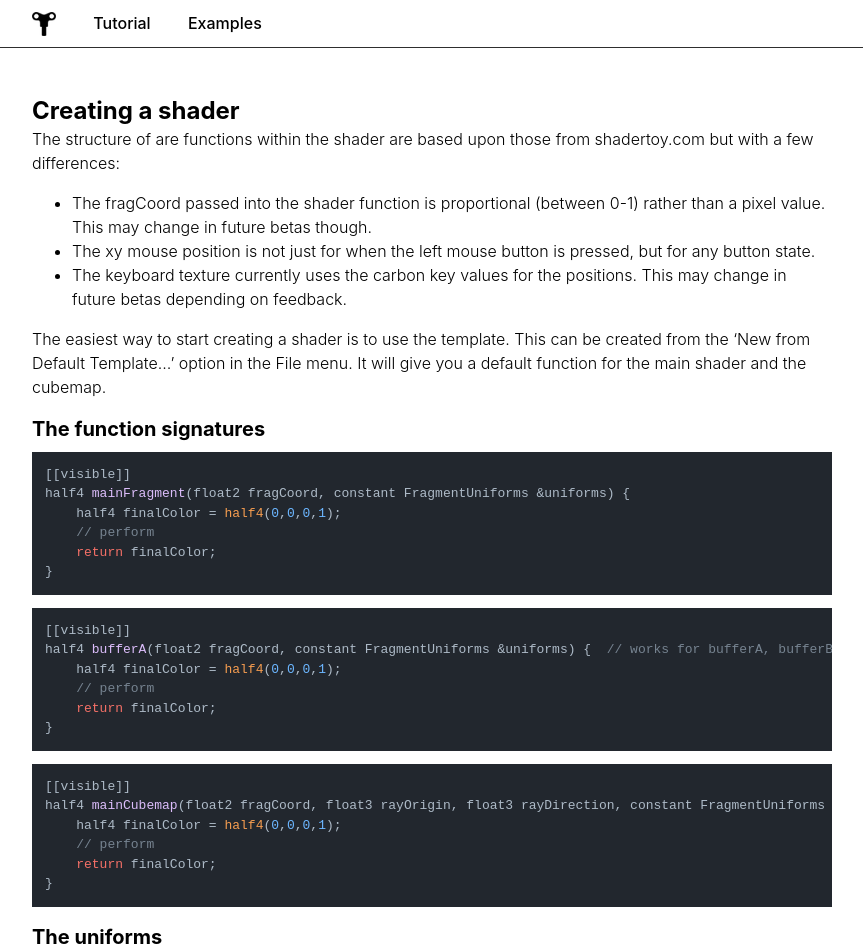
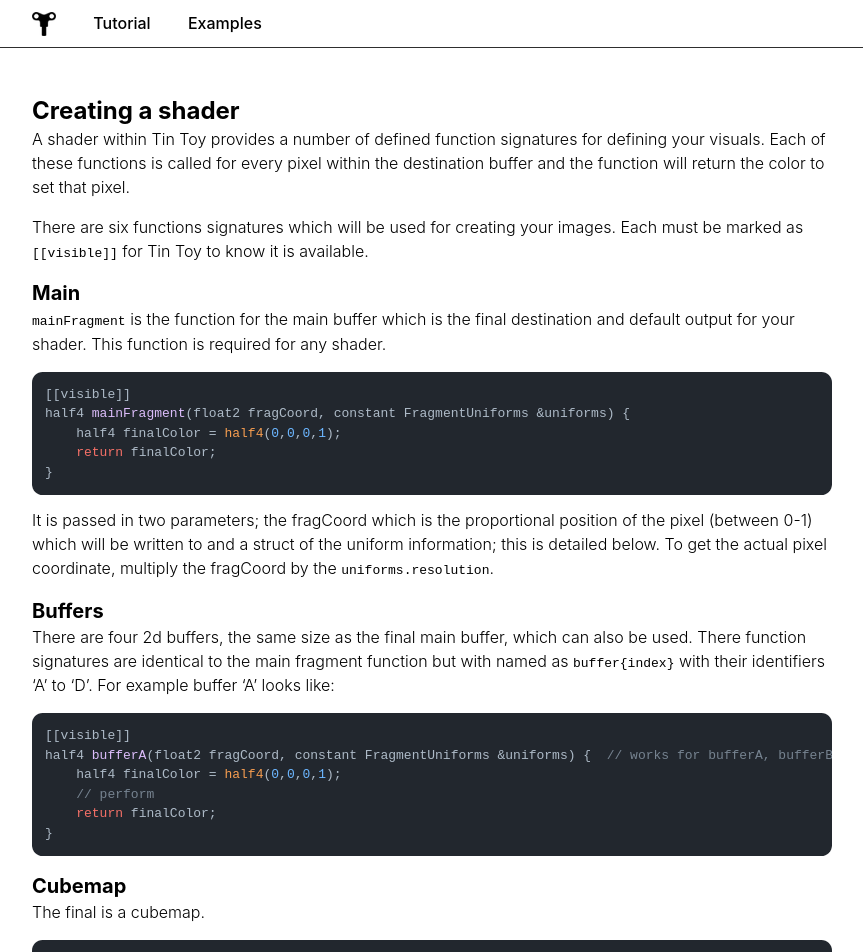
Before and after one commit to aderussell/Tin-Toy-Site, a Jekyll site: the page built from support.md, in a window 1280 px wide. Shown: the top 952 px of the page, without its empty margins (208-1071 px from the left). Built offline with Jekyll 4.4.1, drawn with Linux system fonts in a browser that asks for light colours; nearby versions of some CDN libraries; some of the changed text lies outside the part shown.

Commit message:
Improve the tutorial a little

````diff
--- a/stylesheets/tintoy.scss
+++ b/stylesheets/tintoy.scss
@@ -173,6 +173,10 @@ footer {
             }
         }
 	}
+}
+
+pre code.hljs {
+	border-radius: 8pt;
 }
 
 
--- a/support.md
+++ b/support.md
@@ -7,25 +7,29 @@ imagebase: "/images/blog/tintoy/"
 
 ## Creating a shader
 
-The structure of are functions within the shader are based upon those from shadertoy.com but with a few differences:
-* The fragCoord passed into the shader function is proportional (between 0-1) rather than a pixel value. This may change in future betas though.
-* The xy mouse position is not just for when the left mouse button is pressed, but for any button state.
-* The keyboard texture currently uses the carbon key values for the positions. This may change in future betas depending on feedback.
+A shader within Tin Toy provides a number of defined function signatures for defining your visuals.
+Each of these functions is called for every pixel within the destination buffer and the function will return the color to set that pixel.
 
 
-The easiest way to start creating a shader is to use the template. This can be created from the 'New from Default Template...' option in the File menu. It will give you a default function for the main shader and the cubemap.
+There are six functions signatures which will be used for creating your images. Each must be marked as `[[visible]]` for Tin Toy to know it is available.
 
-
-### The function signatures
+### Main
+`mainFragment` is the function for the main buffer which is the final destination and default output for your shader. This function is required for any shader.
 
 ```cpp
 [[visible]]
 half4 mainFragment(float2 fragCoord, constant FragmentUniforms &uniforms) {
     half4 finalColor = half4(0,0,0,1);
-    // perform
     return finalColor;
 }
 ```
+
+It is passed in two parameters; the fragCoord which is the proportional position of the pixel (between 0-1) which will be written to and a struct of the uniform information; this is detailed below.
+To get the actual pixel coordinate, multiply the fragCoord by the `uniforms.resolution`.
+
+### Buffers
+
+There are four 2d buffers, the same size as the final main buffer, which can also be used. There function signatures are identical to the main fragment function but with named as `buffer{index}` with their identifiers 'A' to 'D'. For example buffer 'A' looks like:
 
 ```cpp
 [[visible]]
@@ -36,12 +40,34 @@ half4 bufferA(float2 fragCoord, constant FragmentUniforms &uniforms) {  // works
 }
 ```
 
+
+### Cubemap
+The final is a cubemap.
+
 ```cpp
-[[visible]]
 half4 mainCubemap(float2 fragCoord, float3 rayOrigin, float3 rayDirection, constant FragmentUniforms &uniforms) {
     half4 finalColor = half4(0,0,0,1);
     // perform
     return finalColor;
+}
+```
+
+The fragCoord is the position of the pixel on a face on the cubemap, this means that each fragCoord will be used six times, one for each face.
+It receives two more parameters than the other functions; It gets the `rayOrigin`, which is the origin from which the ray would be cast to hit the current pixel, and the `rayDirection` which is the vector direction. The direction can be used to calculate which face of the cubemap is being drawn to.
+
+```cpp
+// 1. get largest part of the rayDirection
+// 2. calculate the signum to know which side
+
+float max3(float3 rd) {
+   return max(max(rd.x, rd.y), rd.z);
+}
+
+float3 cubeFace(float3 rayDirection) {
+    float3 rd = abs(rayDirection);
+    if (max3(rd) == rd.x) return float3(sign(rayDirection.x), 0, 0);
+    if (max3(rd) == rd.y) return float3(0, sign(rayDirection.y), 0);
+    if (max3(rd) == rd.z) return float3(0, 0, sign(rayDirection.z));
 }
 ```
 
@@ -78,6 +104,24 @@ Much like shadertoy it has the functionality to pass four textures (and a cubema
 These can be specified independently for each stage allowing stages to be changed together.
 
 ## Viewing the outputs
-When launched, the default output render is the main fragment but it is possible to change to view the output of each buffer, view them all mixed togethor, and also view the output of the cubemap as either a cubemap or as a equirectangular.
+When launched, the default output render is the main fragment but it is possible to change to view the output of each buffer, view them all mixed together, and also view the output of the cubemap as either a cubemap or as a equirectangular.
 
 ![Changing output](/images/blog/tintoy/changing-views.gif)
+
+
+
+
+## The default shader
+The easiest way to start creating a shader is to use the template. This can be created from the 'New from Default Template...' option in the File menu. It will give you a default function for the main shader and the cubemap.
+
+The default shader for the main fragment is a copy of the default used by [shadertoy](https://www.shadertoy.com/new).
+It gives a moving gradient of color which changes along with the time.
+
+```cpp
+[[visible]]
+half4 mainFragment(float2 fragCoord, constant FragmentUniforms &uniforms) {
+    float time = uniforms.time;
+    float3 color = 0.5 + 0.5 * cos(time + fragCoord.xyx + float3(0,2,4));
+    return half4(half3(color), 1.0);
+}
+```
````
Also changed, not shown: 3 other files.
